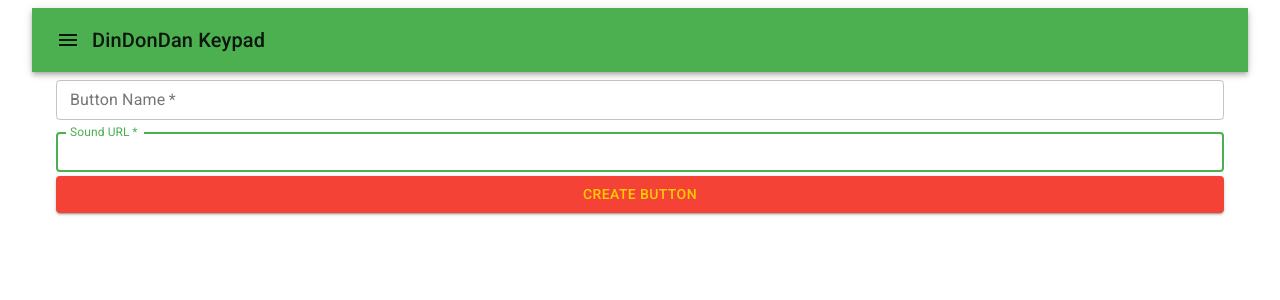
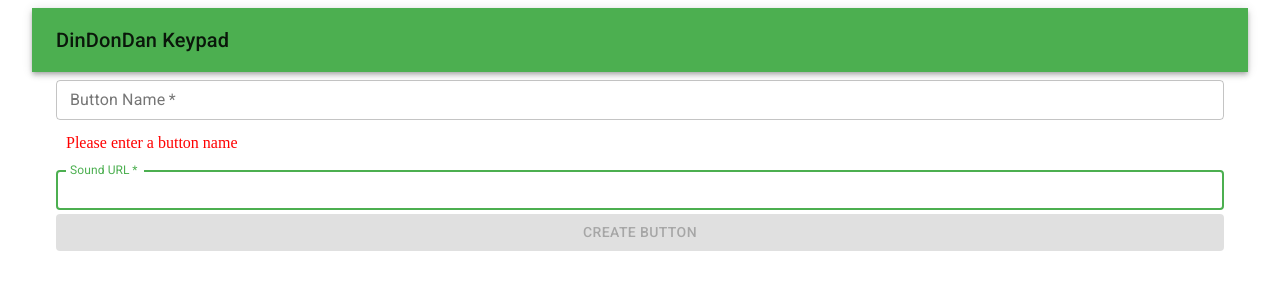
Before and after one commit to Bmartin2013/dindondan, a React (Create React App) app: page / in a window 1280 px wide. Shown: the top 300 px of the page. Built offline with nearby package versions, Linux system fonts and the light colour scheme; the HTML template or start-up script is replaced by a standard one.

Commit message:
add error handling in form

```diff
--- a/src/App.js
+++ b/src/App.js
@@ -1,5 +1,4 @@
 import React from 'react';
-import { Provider } from 'react-redux';
 import { ThemeProvider } from '@material-ui/core/styles';
 import PropTypes from 'prop-types';
 
--- a/src/components/AppBar/index.js
+++ b/src/components/AppBar/index.js
@@ -1,15 +1,11 @@
 import React from 'react';
-import { AppBar, Typography, Toolbar, IconButton, } from '@material-ui/core';
-import MenuIcon from '@material-ui/icons/Menu';
+import { AppBar, Typography, Toolbar } from '@material-ui/core';
 
 export default ({ appName }) => {
 
     return (
         <AppBar position="static">
             <Toolbar>
-                <IconButton edge="start" color="inherit" aria-label="menu">
-                    <MenuIcon />
-                </IconButton>
                 <Typography variant="h6" >
                     {appName}
                 </Typography>
--- a/src/components/FormikForm/index.js
+++ b/src/components/FormikForm/index.js
@@ -1,12 +1,16 @@
 import React from 'react';
 import { TextField, Button } from '@material-ui/core';
-import { Formik, Form, Field } from "formik";
+import { Formik, Form, Field, ErrorMessage } from "formik";
 
-export default ({ fieldValues, initialValues, onSubmit }) => {
+import styles from './styles';
+
+export default ({ fieldValues, initialValues, onSubmit, validationSchema }) => {
+
+    const classes = styles();
 
     return (
-        <Formik {...{ fieldValues, initialValues, onSubmit }}>
-            {() => (
+        <Formik {...{ fieldValues, initialValues, onSubmit, validationSchema }}>
+            {({ errors, isValid }) => ( // by default formik has a default object with all props
                 <Form className="baseForm" noValidate>
                     {fieldValues.map(fieldValue => <Field
                         id={fieldValue.id}
@@ -14,6 +18,7 @@ export default ({ fieldValues, initialValues, onSubmit }) => {
                         {({
                             field
                         }) => (
+                                <div>
                                     <TextField
                                         variant="outlined"
                                         label={fieldValue.label}
@@ -23,10 +28,13 @@ export default ({ fieldValues, initialValues, onSubmit }) => {
                                         fullWidth
                                         {...field}
                                     />
+                                    {errors && <ErrorMessage name={fieldValue.name} className={classes.formError} component="div" />}
+                                </div>
                             )}
                     </Field>)}
                     <Button
                         type="submit"
+                        disabled={!isValid}
                         fullWidth
                         variant="contained"
                         color="secondary">
--- /dev/null
+++ b/src/components/FormikForm/styles.js
@@ -0,0 +1,9 @@
+import { makeStyles } from '@material-ui/styles';
+
+export default makeStyles({
+    formError: {
+        color:'red',
+        margin:'10px'
+    }
+
+});
--- a/src/pages/Home/index.js
+++ b/src/pages/Home/index.js
@@ -1,5 +1,6 @@
 import React, { useEffect, useState, useCallback } from 'react';
-import { Button, Container } from '@material-ui/core';
+import { Container } from '@material-ui/core';
+import * as Yup from 'yup';
 
 import FormikForm from '../../components/FormikForm';
 import Player from '../../components/Player';
@@ -22,6 +23,18 @@ export default () => {
 		id: "soundUrl",
 		label: "Sound URL"
 	}];
+
+	const validationSchema= Yup.object().shape({
+
+        name: Yup.string()
+            .required('Please enter a button name'),
+		soundUrl: Yup.string()
+			.matches(/([a-zA-Z0-9\s_\\.\-\(\):])+(.wav|.ogg|.mp3)$/, {
+				message:'select a sound URL with .mp3, .ogg or .wav extension',
+				excludeEmptyString: true
+			})
+            .required('Please enter a valid sound URL')
+    });
 
 	const saveButton = () => {
 		localStorage.setItem(`buttons`, JSON.stringify(buttons));
@@ -47,10 +60,14 @@ export default () => {
 			{buttons.map((button, index) => <Player
 				key={index}
 				name={button.name}
-				url={button.soundUrl}></Player>)}
-			<FormikForm fieldValues={fieldValues}
+				url={button.soundUrl}>
+			</Player>)}
+
+			<FormikForm
+				fieldValues={fieldValues}
 				initialValues={initialValues}
-				onSubmit={onSubmit}>
+				onSubmit={onSubmit}
+				validationSchema={validationSchema}>
 			</FormikForm>
 		</Container>
 	)
```
Also changed, not shown: src/pages/Home/styles.js (deleted, +0 -35 lines). Lines whose indentation alone changed are shown as unchanged.
